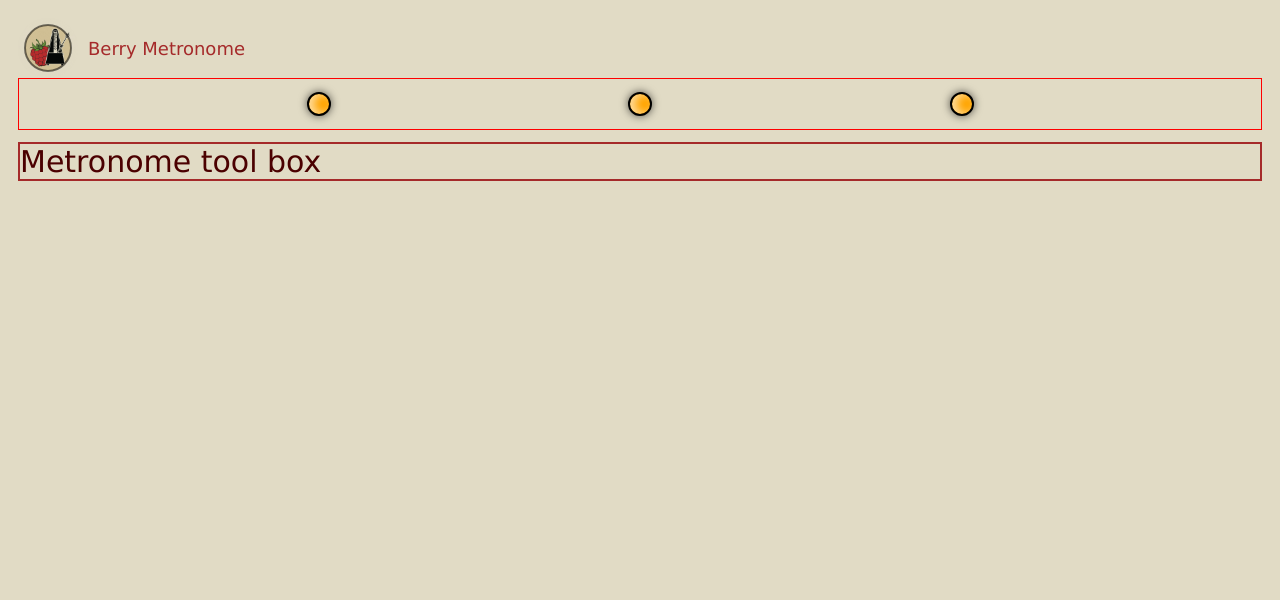
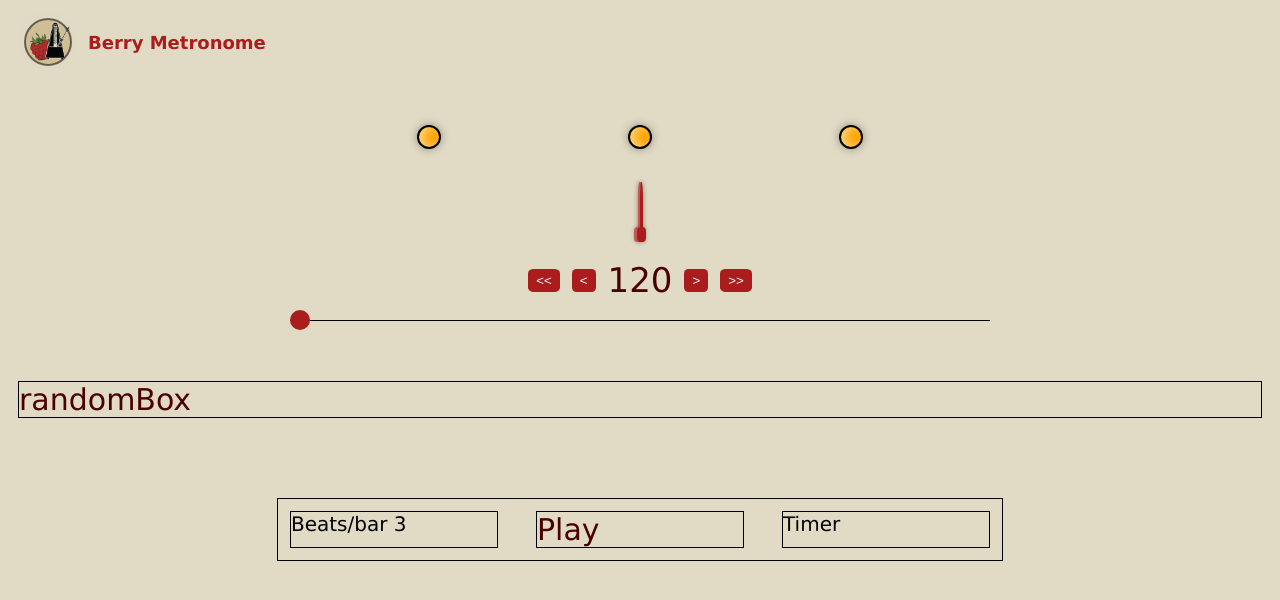
Before and after one commit to kaifussain/Berry-Metronome, a React (Vite) app: page / in a window 1280 px wide. Shown: the top 600 px of the page. Built offline with nearby package versions, Linux system fonts and the light colour scheme.

Commit message:
more on layouts

```diff
--- a/src/App.css
+++ b/src/App.css
@@ -4,7 +4,7 @@ body{
   color: var(--text-color1);
   font-size: 30px;
   margin:0;
-  padding:18px;
+  padding:12px 18px;
 }
 #logo{
   width:60px;
@@ -17,18 +17,140 @@ header{
   grid-template-columns: 70px 1fr;
   align-items: center;
   font-size: 18px;
-  color:brown;
+  color:var(--berry-color);
+  font-weight: bolder;
 }
+
+
+
 #metronomeBtnBox{
-  border:1px solid red;
   display: flex;
   justify-content:space-evenly;
   align-items: center;
   gap:10px;
   height: 50px;
+  max-width: 800px;
+  margin:auto;
+  margin-top:40px;
 }
+
+#metronmePointer{
+  width:5px;
+  height:60px;
+  background-color: var(--berry-color);
+  box-shadow: 0 0 5px rgba(0, 0, 0, 0.432), inset 2px 0 0 rgba(255, 255, 255, 0.255);
+  margin:auto;
+  transform-origin: top;
+  position:relative;
+  border-radius: 30%;
+  top:20px;
+  /* animation: metronomePointerAni 2s infinite ease-in-out; */
+}
+#metronmePointer > div{
+  height:15px;
+  width:12px;
+  background-color: inherit;
+  border-radius: 30%;
+  box-shadow: 0 0 4px rgba(0, 0, 0, 0.222), inset 3px 0 0 rgba(255, 255, 255, 0.255);
+  position:absolute;
+  left:-3.3px;
+  bottom:0;
+}
+@keyframes metronomePointerAni {
+  0%{
+    transform: rotate(-95deg);
+  }
+  50%{
+    transform:  rotate(95deg);
+  }
+  100%{
+    transform: rotate(-95deg);
+  }
+}
+
 #metronomeToolBox{
-  margin-top: 12px;
-  border:2px solid brown;
+  margin-top: 38px;
+  display:flex;
+  align-items: center;
+  justify-content: center;
+  gap:12px;
+}
 
+.tempoCtrlBtn{
+  border-radius: 18%;
+  border:none;
+  background-color: var(--berry-color);
+  color:white;
+  padding: 4px 8px;
+  cursor: pointer;
+  transition: .1s;
 }
+.tempoCtrlBtn:hover{
+  filter:brightness(1.2)
+}
+.tempoCtrlBtn:active{
+  transform: scale(1.1);
+}
+#currentTempoBox{
+  cursor: default;
+  font-size: 34px;
+}
+#tempoSlider{
+  height: 1px;
+  margin:auto;
+  max-width:700px;
+  background-color: black;
+  margin-top: 20px;
+  position:relative;
+}
+#tempoSliderPointer{
+  width:20px;
+  height:20px;
+  background-color: var(--berry-color);
+  border-radius: 50%;
+  position:absolute;
+  top:-10px;
+  transition: 0.2s;
+  cursor: pointer;
+}
+#tempoSliderPointer:hover{
+  filter:brightness(1.15);
+}
+#tempoSliderPointer:active{
+  transform: scale(1.1);
+}
+
+
+
+
+#randomBox{
+  border:1px solid black;
+  margin-top: 60px;
+}
+
+
+
+
+#playCtrlBox{
+  border:1px solid black;
+  margin-top: 80px;
+  max-width: 700px;
+  margin-left: auto;
+  margin-right: auto;
+  display:grid;
+  grid-auto-flow: column;
+  grid-template-columns: 1fr 1fr 1fr;
+  justify-content: center;
+  gap:38px;
+  padding:12px;
+}
+#playBtn{
+  border:1px solid black;
+  cursor: pointer;
+}
+#beatsPbarBtn, #timerBtn{
+  color:black;
+  font-size: 20px;
+  border:1px solid black;
+  cursor: pointer;
+}
--- a/src/App.jsx
+++ b/src/App.jsx
@@ -1,21 +1,44 @@
-import './App.css'
-import MetronomeSoundBtn from './components/MetronomeSoundBtn'
+import "./App.css";
+import MetronomeSoundBtn from "./components/MetronomeSoundBtn";
 function App() {
-
   return (
     <>
       <header>
-        <img src='../public/BerryMetronomeLogo.jpeg' id='logo'></img>
+        <img src="../public/BerryMetronomeLogo.jpeg" id="logo"></img>
         Berry Metronome
-        </header>
-      <div id='metronomeBtnBox'>
-        <MetronomeSoundBtn/>
-        <MetronomeSoundBtn/>
-        <MetronomeSoundBtn/>
+      </header>
+      <div id="metronomeBtnBox">
+        <MetronomeSoundBtn />
+        <MetronomeSoundBtn />
+        <MetronomeSoundBtn />
       </div>
-      <div id='metronomeToolBox'>Metronome tool box</div>
+      <div id="metronmePointer">
+        <div></div>
+      </div>
+      <div id="metronomeToolBox">
+        <button className="tempoCtrlBtn">&lt;&lt;</button>
+        <button className="tempoCtrlBtn">&lt;</button>
+        <div id="currentTempoBox">120</div>
+        <button className="tempoCtrlBtn">&gt;</button>
+        <button className="tempoCtrlBtn">&gt;&gt;</button>
+      </div>
+      <div id="tempoSlider">
+        <div id="tempoSliderPointer"></div>
+      </div>
+
+      <div id="randomBox">
+        randomBox
+      </div>
+
+      <div id="playCtrlBox">
+        <div id="beatsPbarBtn">
+          Beats/bar <span id="beatsPbar">3</span>
+        </div>
+        <div id="playBtn">Play</div>
+        <div id="timerBtn">Timer</div>
+      </div>
     </>
-  )
+  );
 }
 
-export default App
+export default App;
--- a/src/components/MetronomeSoundBtn.css
+++ b/src/components/MetronomeSoundBtn.css
@@ -5,11 +5,12 @@
     border-radius: 50%;
     outline: none;
     background-color: orange;
-    box-shadow: 0 0 9px rgba(0, 0, 0, 0.647), inset 5px 0 8px #ffffff9c;
+    box-shadow: 0 0 9px rgba(0, 0, 0, 0.369), inset 5px 0 8px #ffffff7c;
     cursor: pointer;
+    transition: .1s;
 }
 #MetronomeSoundBtn:hover{
-    background-color: red;
+    background-color: var(--berry-color);
 }
 #MetronomeSoundBtn:active{
     transform: scale(1.2);
--- a/src/index.css
+++ b/src/index.css
@@ -1,4 +1,5 @@
 :root{
   --main-bg-color:rgb(225, 219, 197);
   --text-color1:rgb(75, 0, 0);
+  --berry-color:rgb(171, 29, 29);
 }
```
